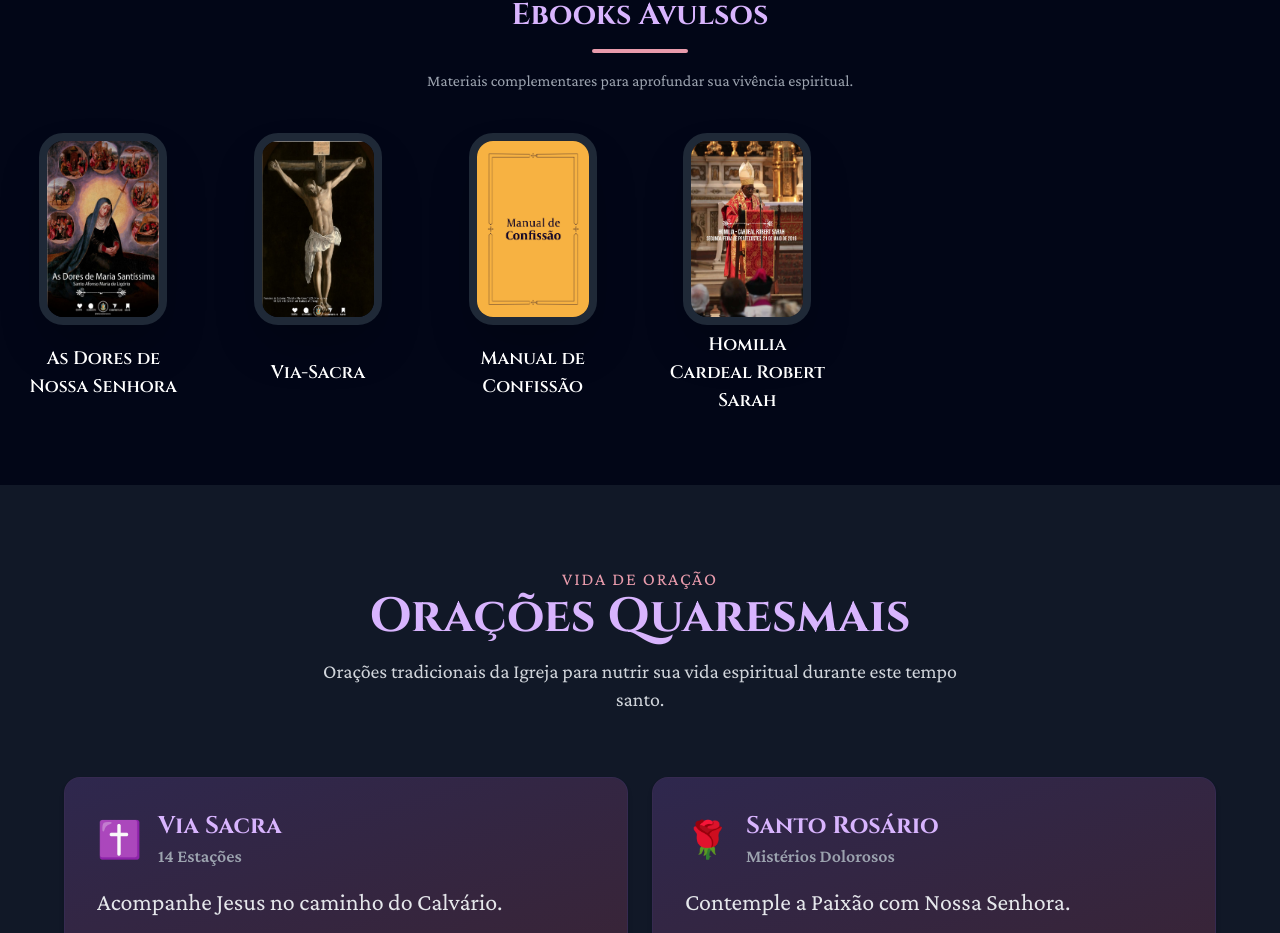
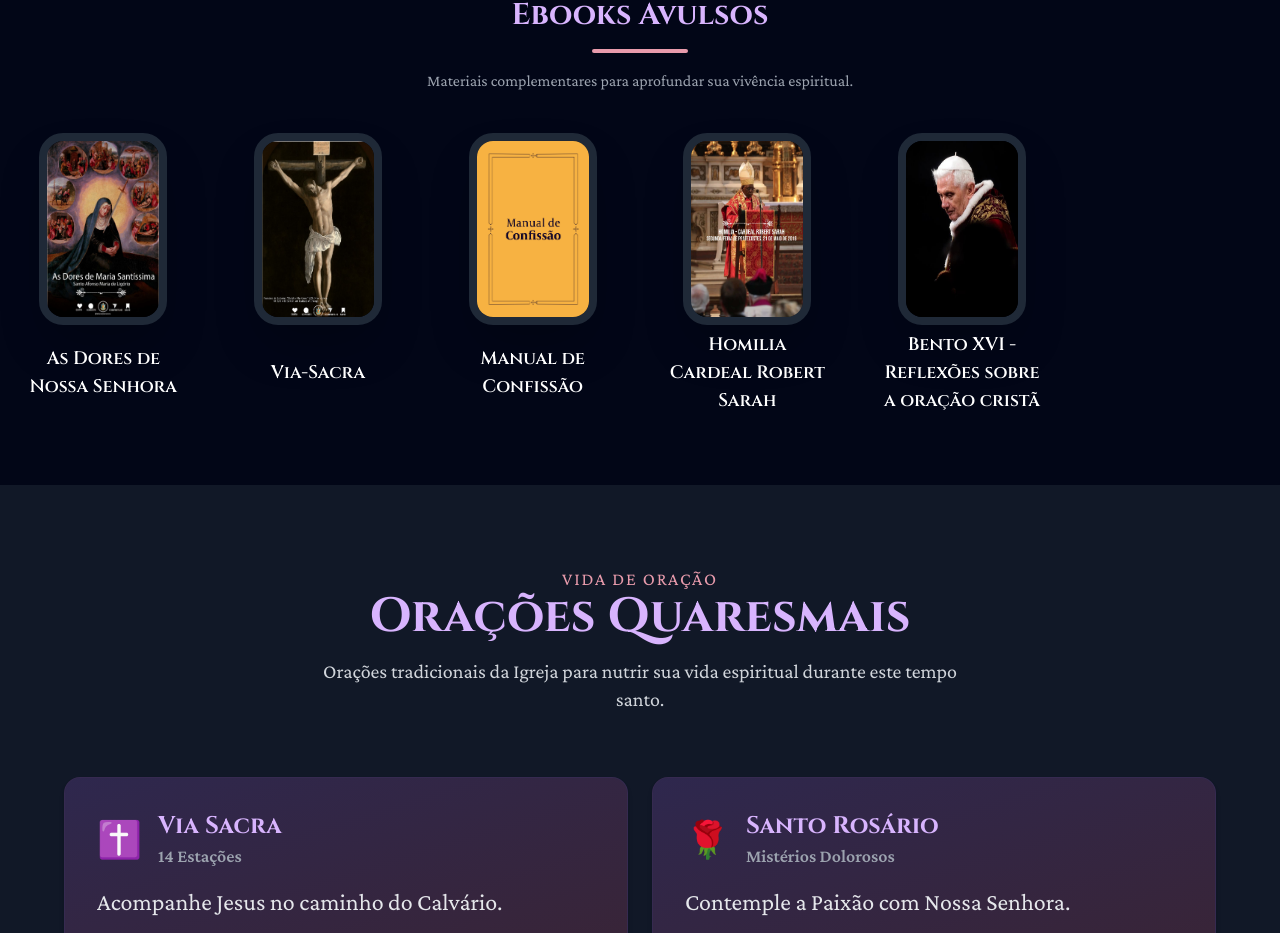
Before and after one commit to thmoreiracosta/campanhaquaresma, a React (Vite) app: page / in a window 1280 px wide. Shown: the part 2709-3642 px from the top of the page. Built offline with nearby package versions, Linux system fonts and the light colour scheme.

Commit message:
bentoXVI reflexões

```diff
--- a/src/components/LentenSubsidies.jsx
+++ b/src/components/LentenSubsidies.jsx
@@ -4,9 +4,11 @@ import { useAOS } from "../hooks/useAOS";
 import dores from "../assets/dores.png";
 import viaSacra from "../assets/via-sacra.png";
 import cquaresma from "../assets/cquaresma.png";
+import cquaresma2 from "../assets/cquaresma_2.png";
 import confissao from "../assets/confissao.png";
-import ultimaQuaresma from "../assets/capa-ultimaquaresma.png";
+//import ultimaQuaresma from "../assets/capa-ultimaquaresma.png";
 import robertSarah from "../assets/robertSarah.png";
+import bentoXVI from "../assets/bentoXVI.png";
 
 export default function LentenSubsidies() {
   const inicioQuaresma = new Date("2026-02-22");
@@ -76,7 +78,10 @@ export default function LentenSubsidies() {
       title: "Meditações para 1ª Semana",
       link: "https://drive.google.com/file/d/1DVaRmkVqy-cMLEjGF7V6GhrM_KD3KI7m/view?usp=drive_link",
     },
-    { title: "Meditações para 2ª Semana", link: "https://drive.google.com/file/d/1iHPurS85_MKoSk7KWkjNuA3QKIXIBMlF/view?usp=drive_link" },
+    {
+      title: "Meditações para 2ª Semana",
+      link: "https://drive.google.com/file/d/1iHPurS85_MKoSk7KWkjNuA3QKIXIBMlF/view?usp=drive_link"
+    },
     { title: "Meditações para 3ª Semana", link: "LINK_SEMANA_3" },
     { title: "Meditações para 4ª Semana", link: "LINK_SEMANA_4" },
     { title: "Meditações para 5ª Semana", link: "LINK_SEMANA_5" },
@@ -199,12 +204,13 @@ export default function LentenSubsidies() {
         </div>
 
         <div className="grid grid-cols-2 sm:grid-cols-3 lg:grid-cols-6 gap-10 justify-items-center">
-          {[dores, viaSacra, confissao, robertSarah].map((img, index) => {
+          {[dores, viaSacra, confissao, robertSarah, bentoXVI].map((img, index) => {
             const links = [
               "https://drive.google.com/file/d/1zoqes_Ynuuu48M_SM-mK9yb9KF5WojkI/view?usp=drive_link",
               "https://drive.google.com/file/d/1pwC_WfZ9i1rhl2aE9tQKuf011OYJ957V/view?usp=drive_link",
               "https://drive.google.com/file/d/1v9iXRKARivRtLbrUJbzY58ub9fRn3Qne/view?usp=drive_link",
               "https://drive.google.com/file/d/1Gcme26Ska5JirXJKJn1WsEJ9SgwGf9F_/view?usp=drive_link",
+              "https://drive.google.com/file/d/1tx0pIYj6G3tl_ej-VjZ-pKurSSmOUUi7/view?usp=drive_link",
             ];
 
             const titles = [
@@ -212,6 +218,7 @@ export default function LentenSubsidies() {
               "Via-Sacra",
               "Manual de Confissão",
               "Homilia Cardeal Robert Sarah",
+              "Bento XVI - Reflexões sobre a oração cristã",
             ];
 
             return (
```
Also changed, not shown: src/assets/bentoXVI.png (added), src/assets/cquaresma_2.png (added).
